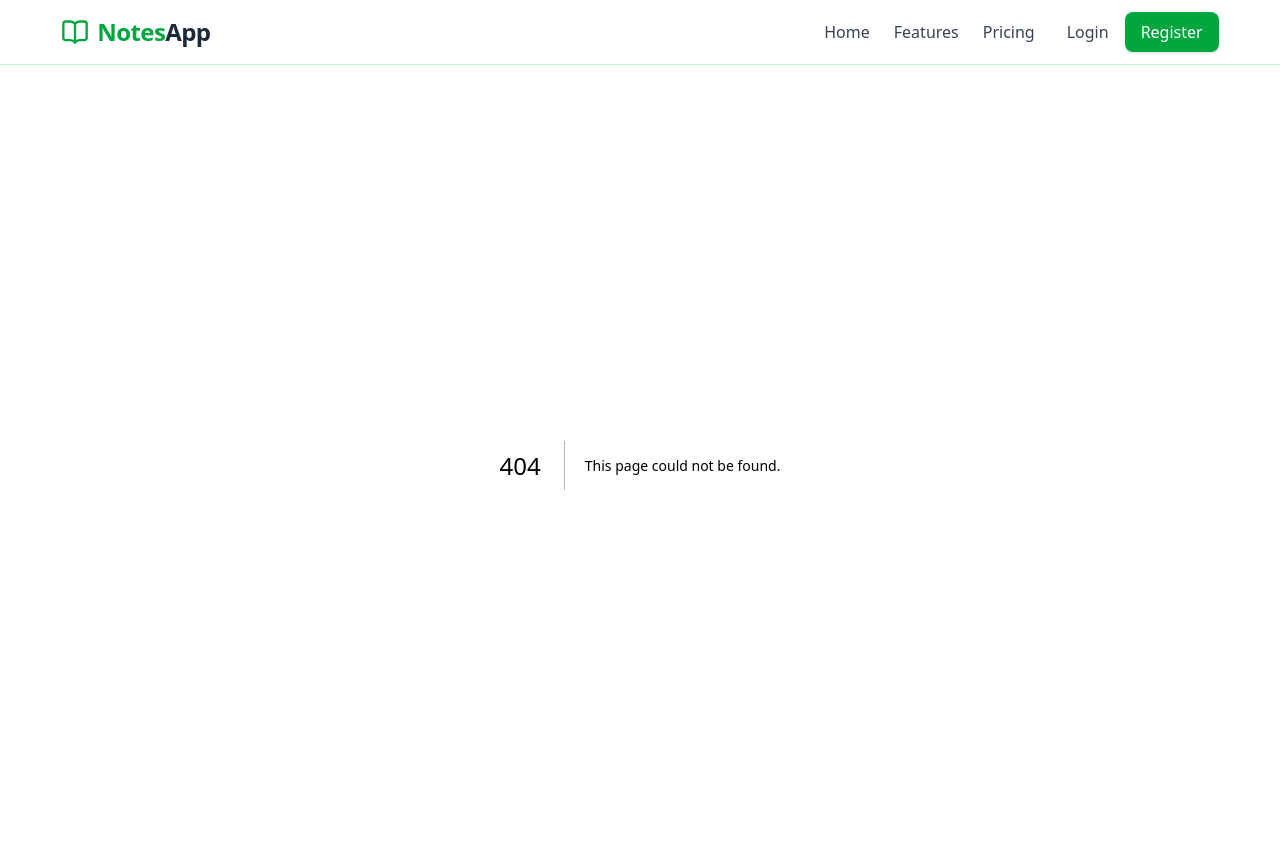
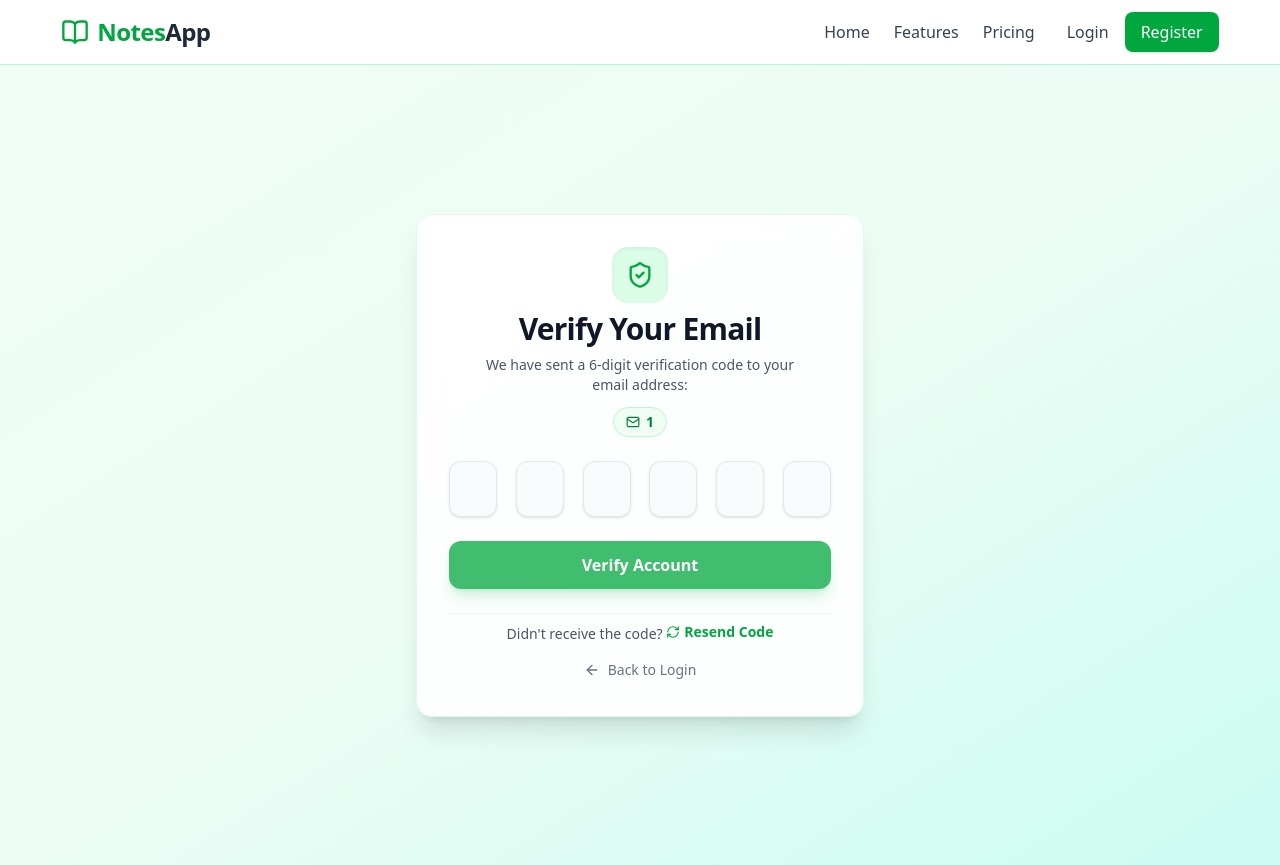
Before and after one commit to islammdsohan603/-MERN-Authentication-Frontend-code, a Next.js app: page /verify-otp/1 in a window 1280 px wide. Before the commit this address had no page. Built offline with nearby package versions, Linux system fonts and the light colour scheme.

Commit message:
verify otp successfully add

```diff
--- a/src/app/(auth)/verify-otp/page.jsx
+++ b/src/app/(auth)/verify-otp/[email]/page.jsx
@@ -2,22 +2,39 @@
 
 import React, { useState, useRef } from 'react';
 import Link from 'next/link';
+import { useRouter, useParams } from 'next/navigation';
 import { motion } from 'framer-motion';
 import { ShieldCheck, Mail, ArrowLeft, Loader2, RefreshCw } from 'lucide-react';
+import axios from 'axios';
+import { toast } from 'react-toastify';
 
 const VerifyOtp = () => {
+  // নিশ্চিত করুন এখানে ৬টি খালি স্ট্রিং আছে
   const [otp, setOtp] = useState(['', '', '', '', '', '']);
   const [isLoading, setIsLoading] = useState(false);
+  const [isResending, setIsResending] = useState(false);
   const [error, setError] = useState('');
+  const [success, setSuccess] = useState(false);
+
   const inputRefs = useRef([]);
+  const router = useRouter();
+  const params = useParams();
 
+  // Dynamic Route [email] থেকে ইমেইল বের করা
+  const rawEmail = params?.email ? String(params.email) : '';
+  const email = decodeURIComponent(rawEmail);
+
+  // ইনপুট হ্যান্ডলার (শুধুমাত্র ১টি সংখ্যা গ্রহণ করবে)
   const handleChange = (index, value) => {
-    if (isNaN(value)) return;
-    const newOtp = [...otp];
-    newOtp[index] = value;
-    setOtp(newOtp);
+    const digit = value.replace(/\D/g, ''); // সংখ্যা ছাড়া বাকি সব বাদ
+    if (digit.length > 1) return;
 
-    if (value && index < 5) {
+    const updatedOtp = [...otp];
+    updatedOtp[index] = digit;
+    setOtp(updatedOtp);
+
+    // পরের ঘরে অটো-ফোকাস
+    if (digit && index < 5) {
       inputRefs.current[index + 1]?.focus();
     }
   };
@@ -28,16 +45,98 @@ const VerifyOtp = () => {
     }
   };
 
+  // সম্পূর্ণ ৬ ডিজিট পেস্ট করার সুবিধা
+  const handlePaste = e => {
+    e.preventDefault();
+    const pastedData = e.clipboardData
+      .getData('text')
+      .replace(/\D/g, '')
+      .slice(0, 6);
+    if (pastedData) {
+      const digits = pastedData.split('');
+      const newOtp = ['', '', '', '', '', ''];
+      digits.forEach((d, i) => {
+        newOtp[i] = d;
+      });
+      setOtp(newOtp);
+      inputRefs.current[Math.min(digits.length - 1, 5)]?.focus();
+    }
+  };
+
+  const handleSubmit = async e => {
+    e.preventDefault();
+    setError('');
+
+    const fullOtp = otp.join('');
+    if (fullOtp.length !== 6) {
+      setError('Please enter the complete 6-digit OTP.');
+      return;
+    }
+
+    const serverUrl =
+      process.env.NEXT_PUBLIC_SERVER_URL || 'http://localhost:5000';
+
+    try {
+      setIsLoading(true);
+      const res = await axios.post(
+        `${serverUrl}/user/verify-otp/${encodeURIComponent(email)}`,
+        { otp: fullOtp },
+      );
+
+      if (res.data.success) {
+        setSuccess(true);
+        toast.success(res.data.message || 'OTP verified successfully');
+
+        setTimeout(() => {
+          router.push('/login');
+        }, 1500);
+      } else {
+        setError(res.data.message || 'Failed to verify OTP. Please try again.');
+      }
+    } catch (err) {
+      const errorMsg =
+        err.response?.data?.message ||
+        'Failed to verify OTP. Please try again later.';
+      setError(errorMsg);
+      toast.error(errorMsg);
+    } finally {
+      setIsLoading(false);
+    }
+  };
+
+  const handleResendCode = async () => {
+    if (!email) {
+      toast.error('Email address not found.');
+      return;
+    }
+
+    const serverUrl =
+      process.env.NEXT_PUBLIC_SERVER_URL || 'http://localhost:5000';
+
+    try {
+      setIsResending(true);
+      const res = await axios.post(`${serverUrl}/resend-otp`, { email });
+      toast.success(
+        res.data.message || 'A new verification code has been sent!',
+      );
+    } catch (err) {
+      toast.error(
+        err.response?.data?.message || 'Failed to resend OTP. Try again.',
+        console.log(err),
+      );
+    } finally {
+      setIsResending(false);
+    }
+  };
+
   return (
     <div className="min-h-screen w-full bg-linear-to-br from-green-50 via-emerald-50 to-teal-100 flex items-center justify-center p-4 sm:p-6 md:p-8">
-      {/* Animated Card Container */}
       <motion.div
         initial={{ opacity: 0, y: 20 }}
         animate={{ opacity: 1, y: 0 }}
         transition={{ duration: 0.4, ease: 'easeOut' }}
         className="w-full max-w-md bg-white/90 backdrop-blur-md rounded-2xl shadow-xl border border-green-100 p-6 sm:p-8 space-y-6"
       >
-        {/* Header Section */}
         <div className="text-center space-y-2">
           <div className="inline-flex items-center justify-center w-14 h-14 rounded-2xl bg-green-100 text-green-600 mb-2 shadow-inner">
             <ShieldCheck className="w-7 h-7" />
@@ -49,38 +148,37 @@ const VerifyOtp = () => {
             We have sent a 6-digit verification code to your email address:
           </p>
 
-          {/* Target Email Badge */}
           <div className="inline-flex items-center gap-1.5 px-3 py-1 rounded-full bg-green-50 border border-green-200 text-green-700 text-xs sm:text-sm font-semibold mt-1">
             <Mail className="w-3.5 h-3.5" />
-            <span>your-email@example.com</span>
+            <span>{email || 'No email specified'}</span>
           </div>
         </div>
 
-        {/* Error Alert Display */}
         {error && (
           <div className="p-3 text-xs sm:text-sm text-red-600 bg-red-50 border border-red-200 rounded-xl text-center">
             {error}
           </div>
         )}
 
-        {/* OTP Input Boxes */}
-        <form className="space-y-6" onSubmit={e => e.preventDefault()}>
+        <form className="space-y-6" onSubmit={handleSubmit}>
+          {/* এখানে নির্দিষ্ট ৬টি ঘর তৈরি হবে */}
           <div className="flex justify-between gap-1.5 sm:gap-2">
             {otp.map((digit, index) => (
               <input
                 key={index}
                 ref={el => (inputRefs.current[index] = el)}
                 type="text"
+                inputMode="numeric"
                 maxLength={1}
                 value={digit}
                 onChange={e => handleChange(index, e.target.value)}
                 onKeyDown={e => handleKeyDown(index, e)}
+                onPaste={handlePaste}
                 className="w-11 h-12 sm:w-12 sm:h-14 text-center text-xl sm:text-2xl font-bold bg-gray-50 border border-gray-200 rounded-xl text-gray-800 focus:bg-white focus:border-green-600 focus:ring-2 focus:ring-green-500/20 focus:outline-none transition-all duration-200 shadow-sm"
               />
             ))}
           </div>
 
-          {/* Submit Button */}
           <motion.button
             whileHover={{ scale: 1.01 }}
             whileTap={{ scale: 0.99 }}
@@ -99,15 +197,19 @@ const VerifyOtp = () => {
           </motion.button>
         </form>
 
-        {/* Resend & Back Section */}
         <div className="space-y-4 text-center pt-2 border-t border-gray-100">
           <p className="text-xs sm:text-sm text-gray-600">
             Didn't receive the code?{' '}
             <button
               type="button"
-              className="font-semibold text-green-600 hover:text-green-700 hover:underline transition-colors cursor-pointer inline-flex items-center gap-1"
+              onClick={handleResendCode}
+              disabled={isResending}
+              className="font-semibold text-green-600 hover:text-green-700 hover:underline transition-colors cursor-pointer inline-flex items-center gap-1 disabled:opacity-50"
             >
-              <RefreshCw className="w-3.5 h-3.5" /> Resend Code
+              <RefreshCw
+                className={`w-3.5 h-3.5 ${isResending ? 'animate-spin' : ''}`}
+              />
+              {isResending ? 'Sending...' : 'Resend Code'}
             </button>
           </p>
 
```
